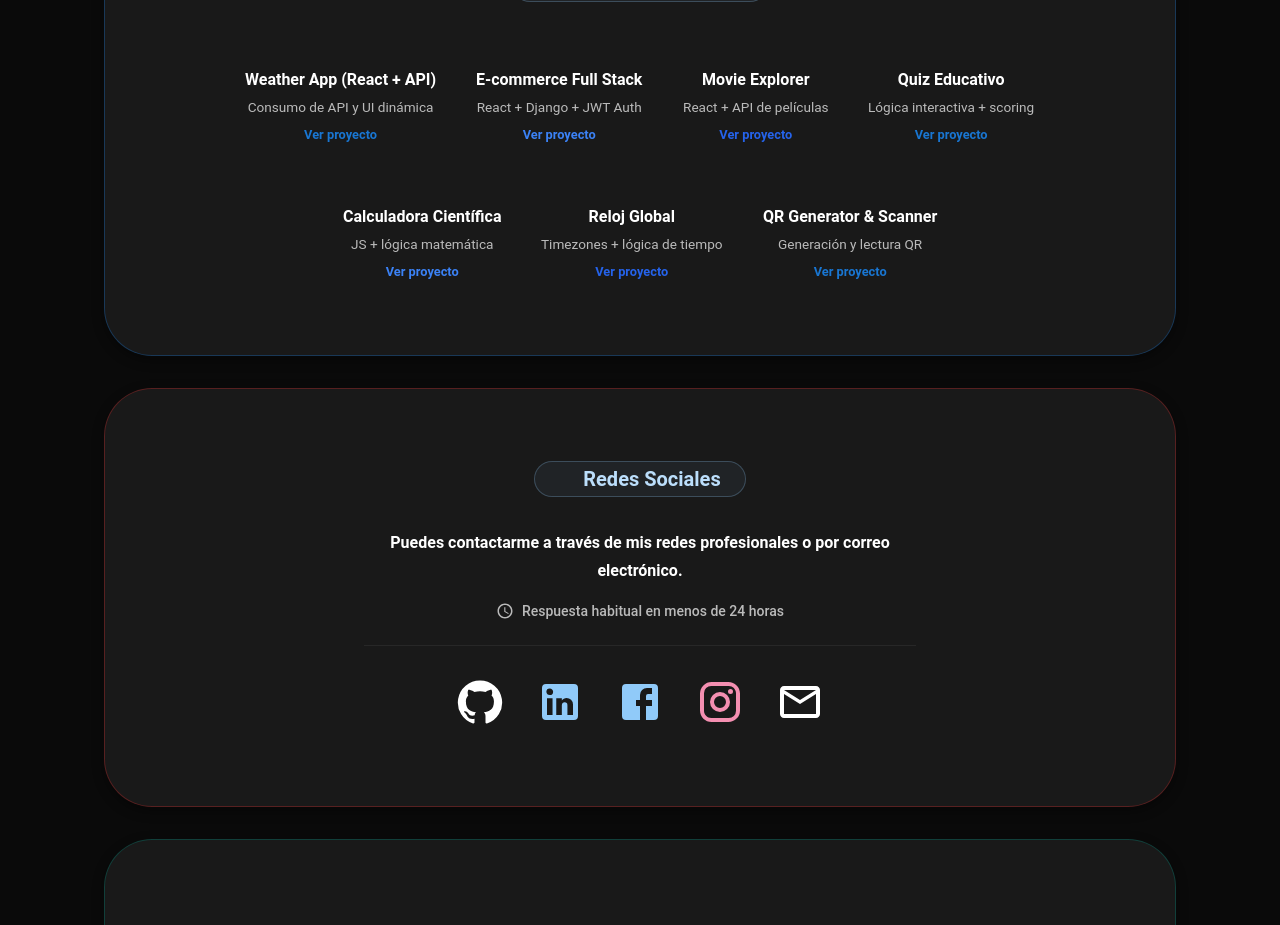
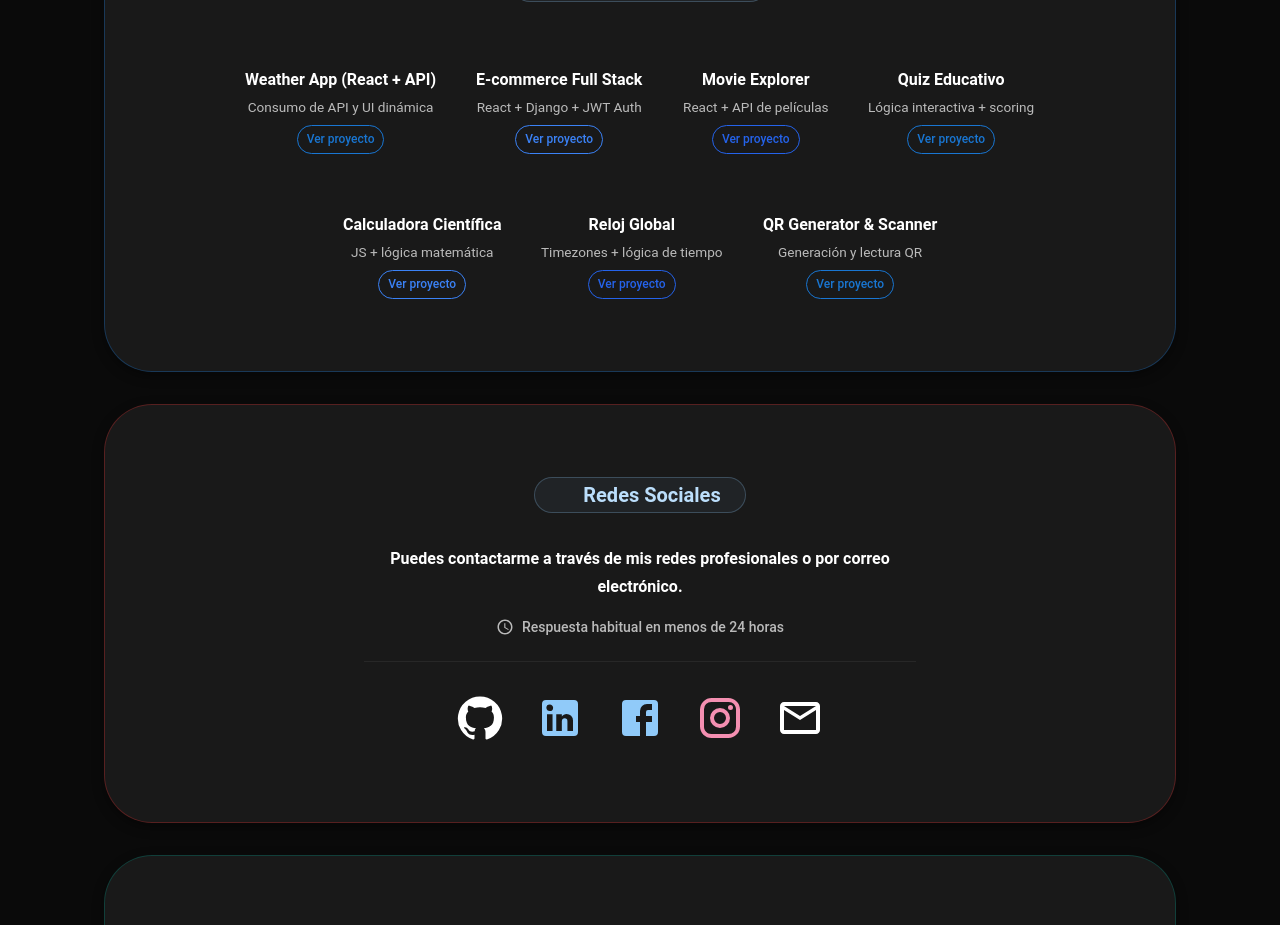
Before and after one commit to Patogol35/jorgito, a React (Vite) app: page / in a window 1280 px wide. Shown: the part 3000-3925 px from the top of the page. Built offline with nearby package versions, Linux system fonts and the light colour scheme; some icons are missing.

Commit message:
Update Projects.jsx

```diff
--- a/src/components/Projects.jsx
+++ b/src/components/Projects.jsx
@@ -1,4 +1,4 @@
-import { Typography, Grid, Box, Link } from "@mui/material";
+import { Typography, Grid, Box, Button } from "@mui/material";
 import { useTheme } from "@mui/material/styles";
 import { motion } from "framer-motion";
 
@@ -82,26 +82,30 @@ function ProjectCard({ p, palette, variants }) {
 
           {/* LINK SEPARADO */}
           {p.link && (
-            <Link
+  <Button
     href={p.link}
     target="_blank"
     rel="noopener noreferrer"
-              underline="none"
+    size="small"
+    variant="outlined"
     sx={{
-                display: "inline-block",
       mt: 1,
-                fontSize: "0.8rem",
-                fontWeight: "bold",
+      textTransform: "none",
+      fontSize: "0.75rem",
+      borderRadius: "999px",
       color: p.color,
-                transition: "all 0.2s ease",
+      borderColor: p.color,
       "&:hover": {
-                  textDecoration: "underline",
-                  opacity: 0.8,
+        borderColor: p.color,
+        background:
+          palette.mode === "dark"
+            ? "rgba(255,255,255,0.08)"
+            : "rgba(0,0,0,0.05)",
       },
     }}
   >
     {p.viewText || "Ver proyecto"}
-            </Link>
+  </Button>
 )}
         </Box>
       </motion.div>
```
Lines whose indentation alone changed are shown as unchanged.
